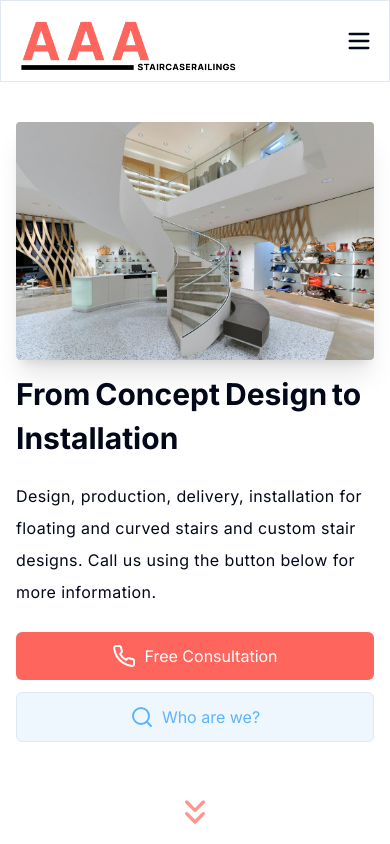
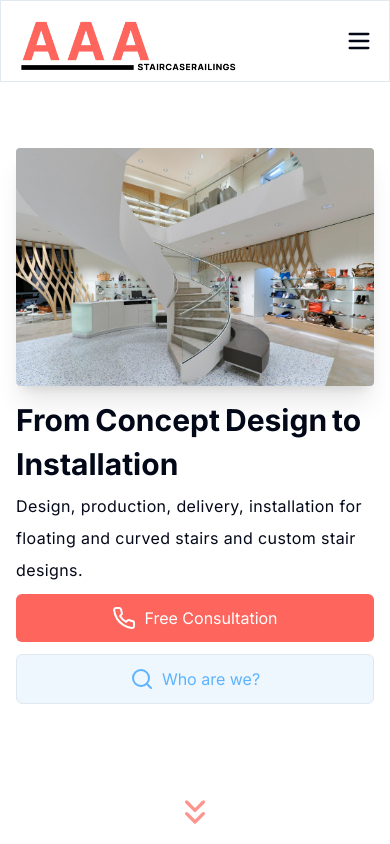
Before and after one commit to sahag98/aaastaircaselanding, a Next.js app: page / in a window 390 px wide. Shown: the top 844 px of the page. Built offline with nearby package versions, Linux system fonts and the light colour scheme.

Commit message:
more hero styling changes

```diff
--- a/components/hero.tsx
+++ b/components/hero.tsx
@@ -9,14 +9,13 @@ const Hero = () => {
       id="home"
       className="flex z-20  h-screen lg:px-16 px-4 flex-col items-center justify-center"
     >
-      <section className="flex lg:flex-row mt-5 flex-col-reverse justify-between items-center w-full">
-        <div className="space-y-6">
+      <section className="flex lg:flex-row lg:mt-5 mt-2 flex-col-reverse justify-between items-center w-full">
+        <div className="space-y-2">
           <AnimatedTextWord text="From Concept Design to Installation" />
 
           <p className="lg:w-3/4 leading-8 lg:text-lg tracking-wide">
             Design, production, delivery, installation for floating and curved
-            stairs and custom stair designs. Call us using the button below for
-            more information.
+            stairs and custom stair designs.
           </p>
           <section className="flex items-center flex-col lg:flex-row gap-3">
             <a
```
